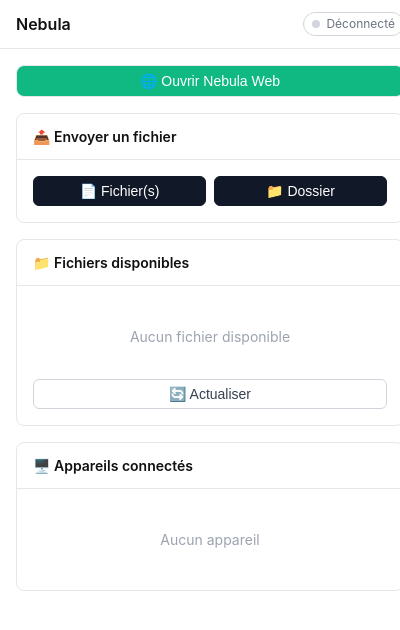
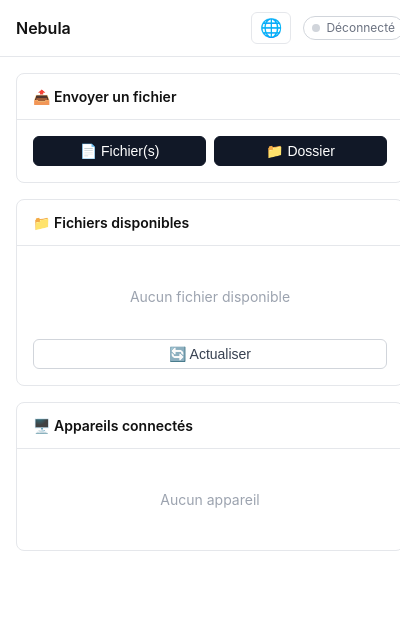
Before and after one commit to gagnonthe/nebula, a browser extension: page chrome-extension/popup.html in a window 400 px wide. Drawn offline with Linux system fonts and the light colour scheme; no server answers.

Commit message:
feat(extension): move website button to header navbar

```diff
--- a/chrome-extension/popup.css
+++ b/chrome-extension/popup.css
@@ -33,7 +33,7 @@
 .header-content {
     display: flex;
     align-items: center;
-    justify-content: space-between;
+    gap: 0.75rem;
     padding: 0.75rem 1rem;
 }
 
@@ -41,6 +41,30 @@
     font-size: 1rem;
     font-weight: 600;
     color: #111;
+    flex: 1;
+}
+
+/* Header Web Button */
+.btn-header-web {
+    padding: 0.375rem 0.5rem;
+    border: 1px solid #e5e7eb;
+    border-radius: 0.375rem;
+    background: #fff;
+    font-size: 1.125rem;
+    cursor: pointer;
+    transition: all 0.15s;
+    width: auto;
+    line-height: 1;
+}
+
+.btn-header-web:hover {
+    background: #10b981;
+    border-color: #10b981;
+    transform: scale(1.05);
+}
+
+.btn-header-web:active {
+    transform: scale(0.95);
 }
 
 h2 {
--- a/chrome-extension/popup.html
+++ b/chrome-extension/popup.html
@@ -11,6 +11,9 @@
     <header class="sticky-header">
         <div class="header-content">
             <h1>Nebula</h1>
+            <button id="openWebsite" class="btn-header-web" title="Ouvrir Nebula Web">
+                🌐
+            </button>
             <span id="status" class="status-badge">
                 <span id="statusDot" class="status-dot"></span>
                 <span class="status-text">Déconnecté</span>
@@ -19,13 +22,6 @@
     </header>
 
     <main>
-        <!-- Bouton pour ouvrir le site -->
-        <section class="section">
-            <button id="openWebsite" class="btn btn-website">
-                🌐 Ouvrir Nebula Web
-            </button>
-        </section>
-
         <!-- Configuration -->
         <section id="configSection" class="section">
             <div class="section-header">
```
